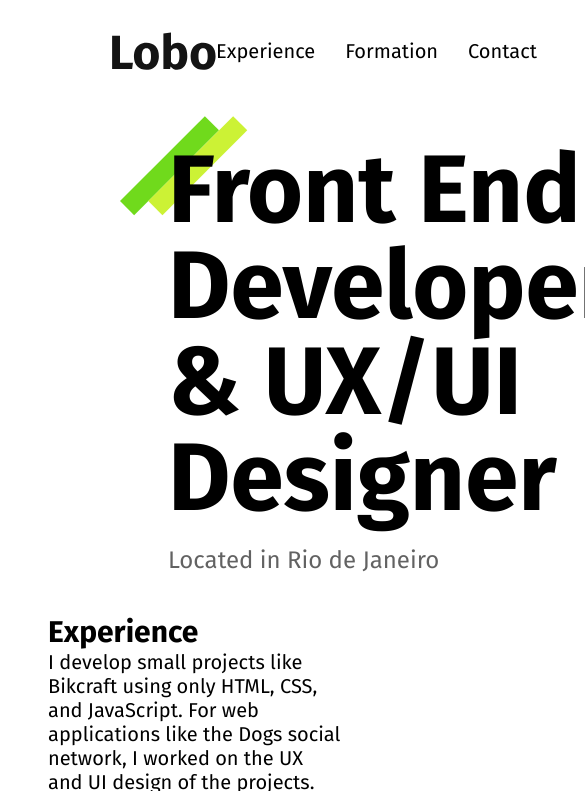
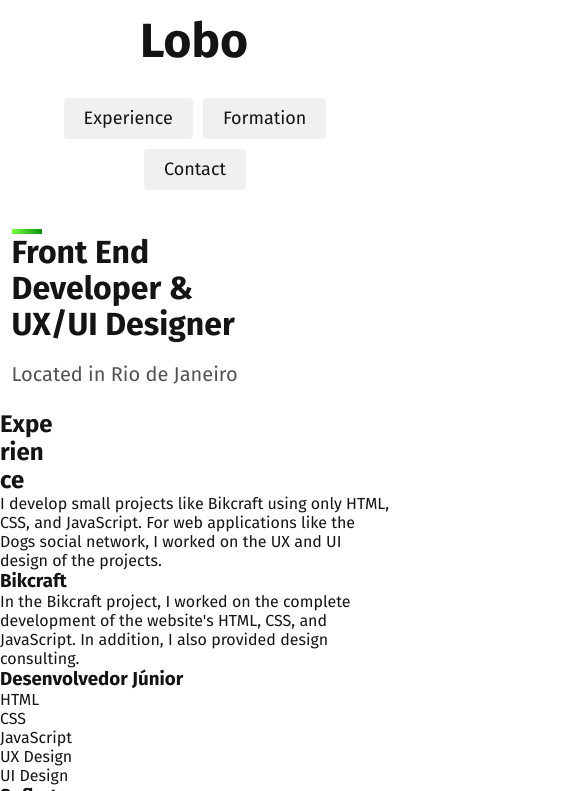
Before and after one commit to DevMatheusUSBR/Portifolio_praticando, a plain HTML site: page index.html in a window 390 px wide. Shown: the top 791 px of the page, 585 px wide, since content can reach past the window. Drawn offline with Linux system fonts and the light colour scheme.

Commit message:
Refatorando código

```diff
--- /dev/null
+++ b/css/global.css
@@ -0,0 +1,28 @@
+/* Estilizações Globais */
+
+body {
+    margin: 0;
+    font-family: 'Fira Sans', Arial, sans-serif;
+    color: #141414;
+}
+
+* {
+    margin: 0;
+    padding: 0;
+    box-sizing: border-box;
+}
+
+img {
+    max-width: 100%;
+    display: block;
+}
+
+a {
+    text-decoration: none;
+    display: inline-block;
+    color: inherit;
+}
+
+ul {
+    list-style: none;
+}
--- /dev/null
+++ b/css/header.css
@@ -0,0 +1,35 @@
+.header {
+    max-width: 1200px;
+    margin: 0 auto;
+    display: flex;
+    justify-content: space-between;
+    align-items: center;
+    padding: 2.5rem 1.25rem;
+
+}
+
+.header_menu {
+    display: flex;
+    flex-wrap: wrap;
+    gap: 0.625rem;
+    justify-content: center;
+}
+
+.header_menu a {
+    font-size: 1.125rem;
+    line-height: 1.3rem;
+    padding: 0.625rem 1.25rem;
+}
+
+@media (max-width: 800px) {
+    .header {
+        flex-direction: column;
+        gap: 2.5rem;
+        padding: 1.25rem;
+    }
+
+    .header_menu a {
+        background-color: #f0f0f0;
+        border-radius: 4px;
+    }
+}
--- /dev/null
+++ b/css/intro.css
@@ -0,0 +1,72 @@
+.intro {
+    max-width: 1200px;
+    margin: 0 auto;
+    padding: 2.5rem 1.25rem;
+    display: grid;
+    grid-template-columns: 1fr 2fr;
+    gap: 6.25rem;
+    align-items: center;
+}
+
+.intro h1 {
+    position: relative;
+    font-size: 4.5rem;
+    line-height: 1.125;
+    margin-bottom: 1.875rem;
+}
+
+.intro h1::before {
+    content: url("../img/detalhe.svg");
+    position: absolute;
+    z-index: -1;
+    top: -2.25rem;
+    left: -3.25rem;
+}
+
+.intro p {
+    font-size: 1.5rem;
+    color: #525252;
+}
+
+@media (max-width: 1000px) {
+    .intro h1 {
+        font-size: 3rem;
+    }
+}
+
+@media (max-width: 800px) {
+    .intro {
+        grid-template-columns: 1fr 1fr;
+        gap: 2.5rem;
+    }
+
+    .intro h1 {
+        font-size: 2rem;
+        margin-bottom: 1.25rem;
+    }
+
+    .intro p {
+        font-size: 1.25rem;
+    }
+
+    .intro h1::before {
+        content: '';
+        display: block;
+        width: 30px;
+        height: 5px;
+        background: linear-gradient(to right, rgb(116, 255, 61), rgb(13, 145, 13));
+        top: -5px;
+        left: 0;
+    }
+}
+
+@media (max-width: 400px) {
+    .intro {
+        grid-template-columns: 1fr;
+        padding: 1.5rem 0.725rem;
+    }
+
+    .intro img {
+        display: none;
+    }
+}
--- /dev/null
+++ b/css/style.css
@@ -0,0 +1,5 @@
+/* Importações */
+@import url('https://fonts.googleapis.com/css2?family=Fira+Sans:ital,wght@0,100;0,200;0,300;0,400;0,500;0,600;0,700;0,800;0,900;1,100;1,200;1,300;1,400;1,500;1,600;1,700;1,800;1,900&display=swap');
+@import "./global.css";
+@import "./header.css";
+@import "./intro.css"
--- a/index.html
+++ b/index.html
@@ -4,31 +4,30 @@
 <head>
     <meta charset="UTF-8">
     <meta name="viewport" content="width=device-width, initial-scale=1.0">
-    <link rel="stylesheet" href="style.css">
+    <link rel="stylesheet" href="./css/style.css">
     <title>Portifólio</title>
 </head>
 
 <body>
-    <header>
-        <nav class="navegation">
+    <header class="header">
         <img src="./img/marca.svg" alt="Logo Marca">
-            <ul>
+        <nav>
+            <ul class="header_menu">
                 <li><a href="#">Experience</a></li>
                 <li><a href="#">Formation</a></li>
                 <li><a href="#">Contact</a></li>
             </ul>
         </nav>
-        <section class="intro">
+    </header>
+    <main class="intro">
         <img src="./img/perfil.jpg" alt="Foto de Perfil">
         <div class="intro_info">
-                <h1>Front End Developer & UX/UI Designer</h1>
+            <h1>Front End <br> Developer & <br> UX/UI Designer</h1>
             <p>Located in Rio de Janeiro</p>
         </div>
-        </section>
-    </header>
-    <main>
+    </main>
     <section class="experience">
-            <h2>Experience</h2>
+        <h2>Expe<br>rien<br>ce</h2>
         <section class="experience_projects">
             <p>I develop small projects like Bikcraft using only HTML, CSS, and JavaScript. For web applications
                 like
@@ -130,7 +129,6 @@
             </ul>
         </section>
     </section>
-    </main>
     <footer>
         <p>I am currently available for new projects. Contact me and we can schedule a conversation.</p>
         <div class="contacts">
--- a/style.css
+++ /dev/null
@@ -1,94 +0,0 @@
-/* Fontes */
-
-@import url('https://fonts.googleapis.com/css2?family=Fira+Sans:ital,wght@0,100;0,200;0,300;0,400;0,500;0,600;0,700;0,800;0,900;1,100;1,200;1,300;1,400;1,500;1,600;1,700;1,800;1,900&display=swap');
-
-/* Variáveis */
-:root {
-    --black: #000000;
-    --font-family: 'Fira Sans', sans-serif;
-}
-
-/* Estilos principais */
-* {
-    margin: 0;
-    padding: 0;
-    box-sizing: border-box;
-}
-
-body {
-    font-family: var(--font-family);
-    margin: 0 3rem;
-    padding: 0;
-    font-size: 1.25rem;
-}
-
-img {
-    max-width: 100%;
-    display: block;
-}
-
-ul {
-    list-style: none;
-}
-
-a {
-    text-decoration: none;
-}
-
-/* Header */
-
-nav {
-    display: flex;
-    justify-content: space-between;
-    padding: 2rem;
-    margin: 0 2rem;
-}
-
-nav ul {
-    align-items: center;
-    display: flex;
-    gap: 1.875rem;
-}
-
-nav ul a {
-    color: var(--black);
-
-}
-
-.intro {
-    display: grid;
-    gap: 5rem;
-    grid-template-columns: auto 1fr;
-    align-items: center;
-    padding: 1.25rem;
-}
-
-.intro img {
-    width: 500px;
-    justify-self: center;
-}
-
-.intro_info {
-    padding: 20px;
-}
-
-.intro_info h1 {
-    position: relative;
-    max-width: 18ch;
-    font-size: 6rem;
-    line-height: 1;
-    margin-bottom: 1.25rem;
-}
-
-.intro_info h1::before {
-    content: url(./img/detalhe.svg);
-    top: -2.5rem;
-    left: -3rem;
-    z-index: -1;
-    position: absolute;
-}
-
-.intro_info p {
-    font-size: 1.5rem;
-    color: #0000009d;
-}
```
Lines whose indentation alone changed are shown as unchanged.
